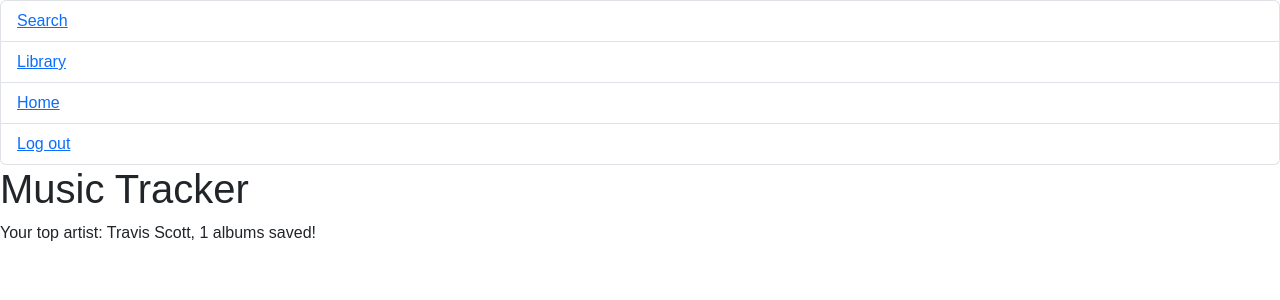
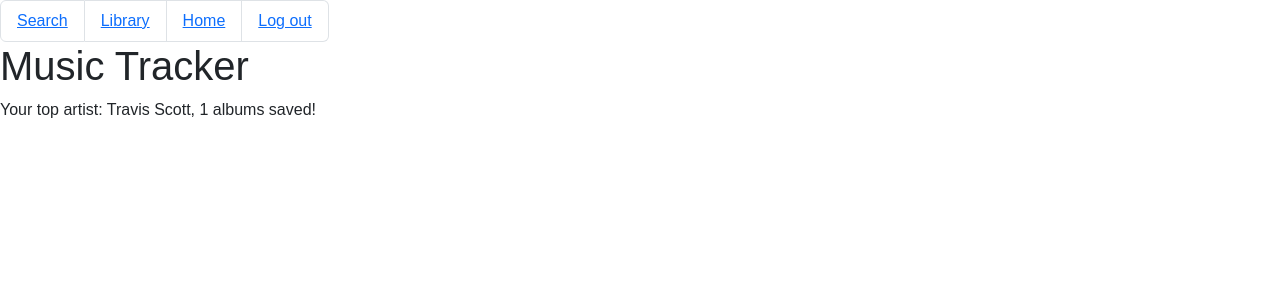
Before and after one commit to CaptainChicken12/music-tracker, a Flask app: page / in a window 1280 px wide. Shown: the top 300 px of the page. Run offline with Flask 3, Linux system fonts and the light colour scheme; a user stored in the database is signed in; data comes from the database, SQL or seed files in the repository.

Commit message:
made links stack horizontally when logged in

```diff
--- a/templates/layout.html
+++ b/templates/layout.html
@@ -10,10 +10,10 @@
         <link rel="stylesheet" href="{{ url_for('static', filename='style.css') }}">
         <title>{% block title %}Music Tracker{% endblock %}</title>
     </head>
-    <body>
+    <body class="{% block body_class %}{% endblock %}">
 
         {% if session.get("user_id") %}
-        <ul class="list-group">
+        <ul class="list-group list-group-horizontal">
             <li class="list-group-item"><a href="/search">Search</a></li>
             <li class="list-group-item"><a href="/saved">Library</a></li>
 
```
